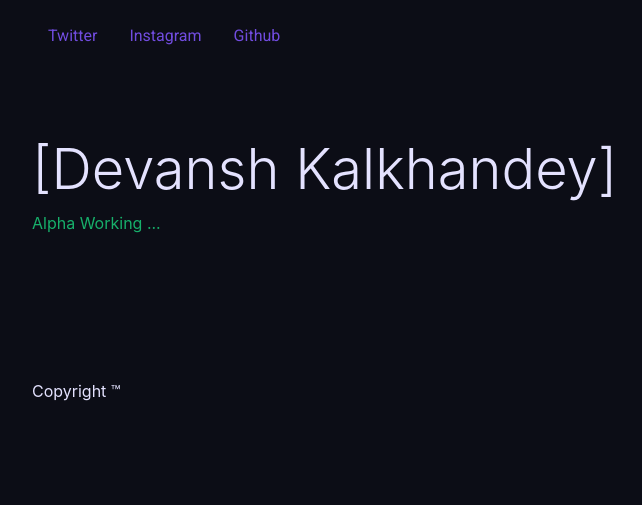
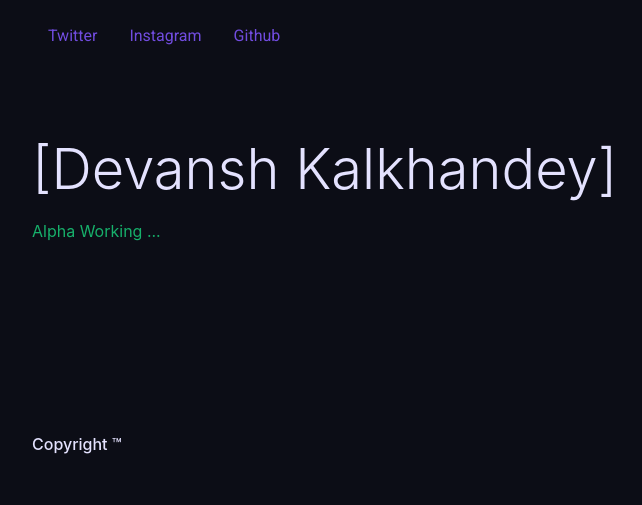
Before and after one commit to DevanshKalkhandey/devanshkalkhandey.github.io, a plain HTML site: page index.html in a window 1280 px wide. Shown: the whole page, without its empty margins (53-695 px from the left). Drawn offline with nearby package versions, Linux system fonts and the light colour scheme; a web font is replaced by a local one.

Commit message:
Update index.html

```diff
--- a/index.html
+++ b/index.html
@@ -61,7 +61,7 @@
                         </div>
 
 
-                        <div class="text-success text-mono my-2">Alpha Working ...</div>
+                        <div class="text-success text-mono my-3">Alpha Working ...</div>
 
                         </p>
                     </div>
@@ -84,7 +84,7 @@
             <div class="container">
                 <div class="row">
                     <div class="col-xl-6">
-                        <h7 class=" text-mono my-5">Copyright  &trade; </h7>
+                        <h6 class=" text-mono my-5">Copyright  &trade; </h6>
 
                     </div>
                 </div>
```
